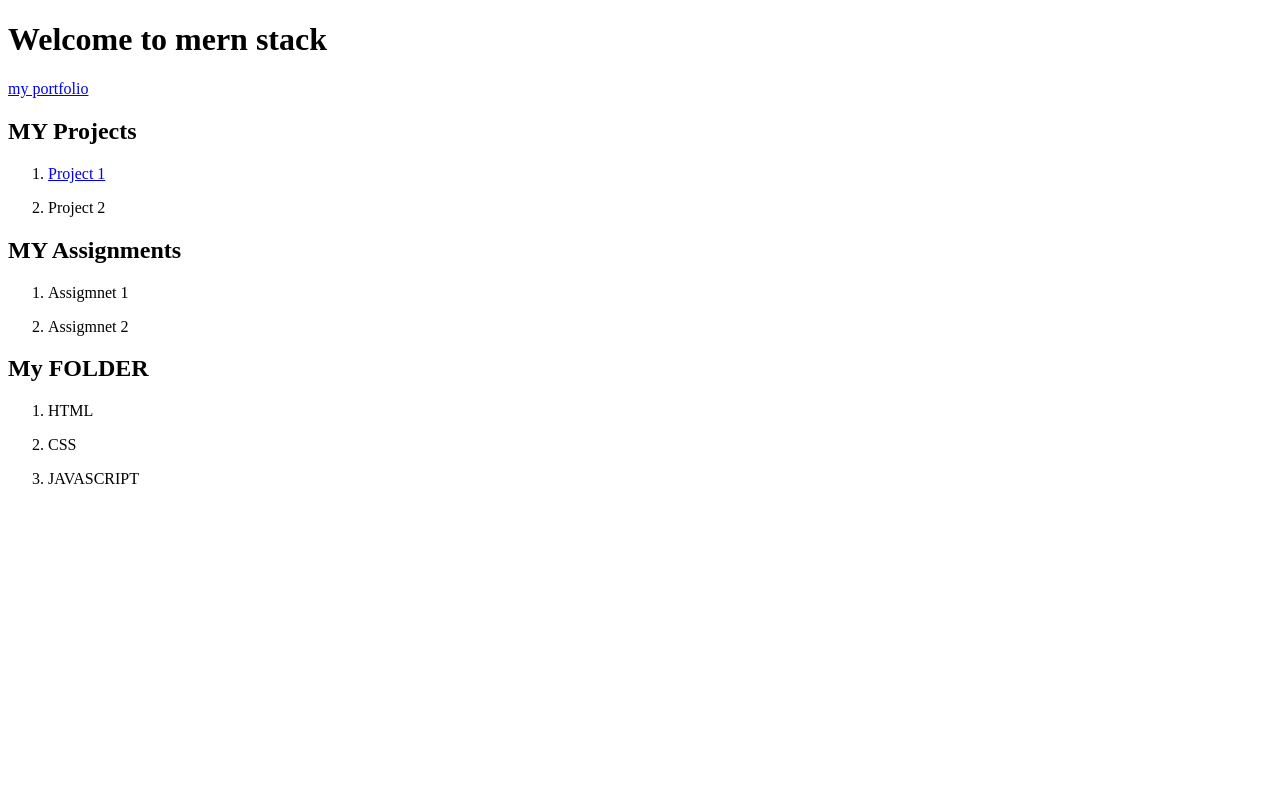
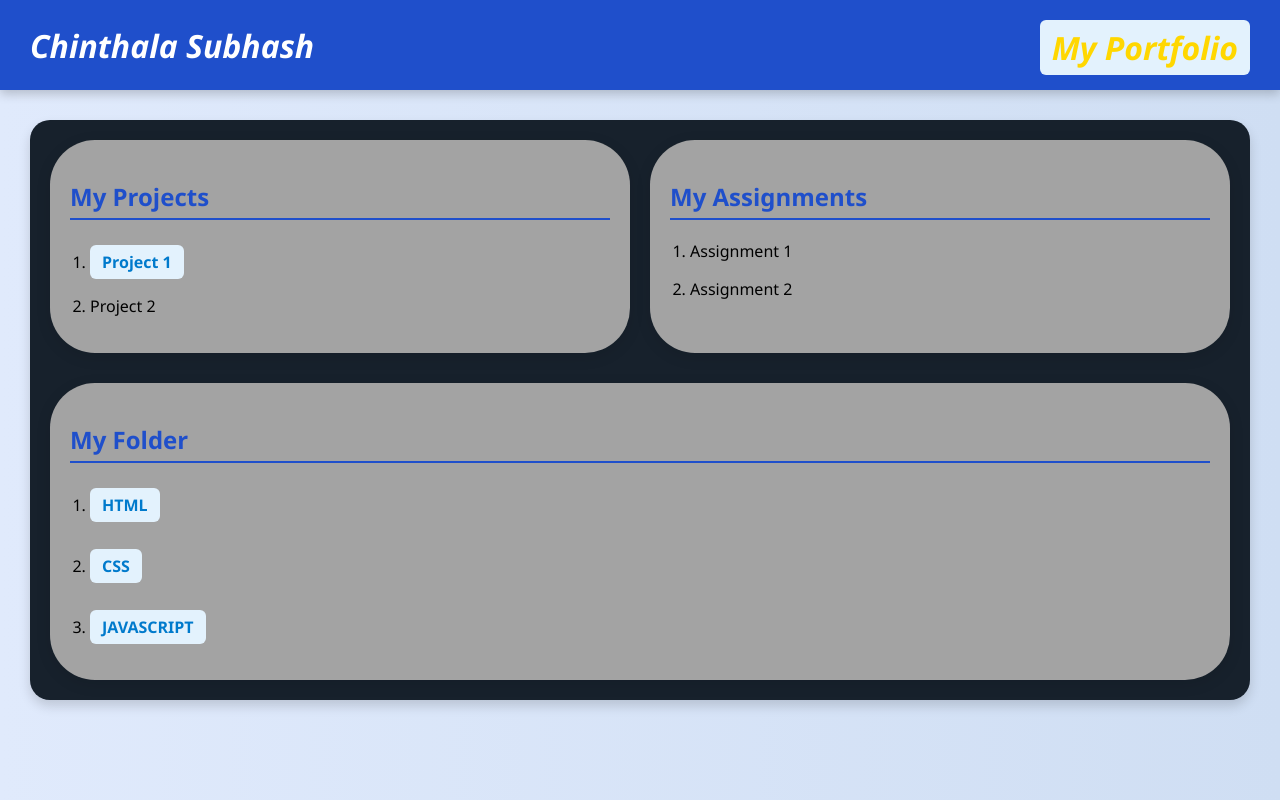
Before and after one commit to subhashchinthala/EXPLOREMERN, a plain HTML site: page index.html in a window 1280 px wide. Drawn offline with Linux system fonts and the light colour scheme.

Commit message:
modified:   index.html 	new file:   mongodb/q8.js

```diff
--- a/index.html
+++ b/index.html
@@ -1,30 +1,141 @@
 <!DOCTYPE html>
 <html lang="en">
 <head>
-    <meta charset="UTF-8">
-    <meta name="viewport" content="width=device-width, initial-scale=1.0">
+  <meta charset="UTF-8" />
+  <meta name="viewport" content="width=device-width, initial-scale=1.0" />
   <title>Document</title>
+  <style>
+    body {
+      background: linear-gradient(to right, #e0eafc, #cfdef3);
+      font-family: 'Segoe UI', Tahoma, Geneva, Verdana, sans-serif;
+      padding: 0;
+      margin: 0;
+    }
 
+    header {
+      background-color: #1f4fcb;
+      color: white;
+      display: flex;
+      justify-content: space-between;
+      align-items: center;
+      padding: 15px 30px;
+      font-style: italic;
+      box-shadow: 0 4px 10px rgba(0, 0, 0, 0.2);
+    }
+
+    header h1 {
+      margin: 0;
+      transition: color 0.3s ease;
+    }
+
+    header a {
+      color: #ffd700;
+      text-decoration: none;
+      transition: all 0.3s ease;
+    }
+
+    header a:hover {
+      color: #ffffff;
+      text-shadow: 1px 1px 2px black;
+      transform: scale(1.05);
+    }
+
+    .container {
+      background-color: rgb(23, 33, 44);
+      border-radius: 20px;
+      padding: 20px;
+      margin: 30px;
+      box-shadow: 0 6px 12px rgba(0, 0, 0, 0.15);
+    }
+
+    .subcon {
+      display: flex;
+      justify-content: space-between;
+      gap: 20px;
+      flex-wrap: wrap;
+    }
+
+    .sub1 {
+      background: rgb(163, 163, 163);
+      border-radius: 45px;
+      padding: 20px;
+      box-shadow: 0 4px 15px rgba(0, 0, 0, 0.1);
+      flex: 1;
+      min-width: 280px;
+      transition: transform 0.3s ease, box-shadow 0.3s ease;
+    }
+
+    .sub1:hover {
+      transform: translateY(-5px);
+      box-shadow: 0 8px 20px rgba(0, 0, 0, 0.2);
+    }
+
+    .sub1 h2 {
+      color: #1f4fcb;
+      border-bottom: 2px solid #1f4fcb;
+      padding-bottom: 5px;
+    }
+
+    ol {
+      padding-left: 20px;
+    }
+
+    a {
+      text-decoration: none;
+      color: #007acc;
+      font-weight: bold;
+      background-color: #e3f2fd;
+      padding: 6px 12px;
+      border-radius: 6px;
+      display: inline-block;
+      margin-top: 5px;
+      transition: all 0.3s ease;
+    }
+
+    a:hover {
+      background-color: #007acc;
+      color: white;
+      transform: scale(1.05);
+      box-shadow: 0 4px 10px rgba(0, 0, 0, 0.1);
+    }
+
+    h2 {
+      color: #333333;
+    }
+  </style>
 </head>
 <body>
-    <h1>Welcome to mern stack</h1>
-    <a href="portfolio/index.html">my portfolio</a>
-    <h2>MY Projects</h2>
+  <header>
+    <h1>Chinthala Subhash</h1>
+    <h1><a href="portfolio/index.html">My Portfolio</a></h1>
+  </header>
+
+  <div class="container">
+    <div class="subcon">
+      <div class="sub1">
+        <h2>My Projects</h2>
         <ol>
           <li><a href="p1/index.html">Project 1</a></li>
           <li><p>Project 2</p></li>
         </ol>
-    <h2>MY Assignments</h2>
+      </div>
+      <div class="sub1">
+        <h2>My Assignments</h2>
         <ol>
-        <li><p>Assigmnet 1</p></li>
-        <li><p>Assigmnet 2</p></li>
+          <li><p>Assignment 1</p></li>
+          <li><p>Assignment 2</p></li>
         </ol>
-    <h2>My FOLDER</h2>
+      </div>
+    </div>
+
+    <div class="sub1" style="margin-top: 30px;">
+      <h2>My Folder</h2>
       <ol>
-        <li><p>HTML</p></li>
-        <li><p>CSS</p></li>
-        <li><p>JAVASCRIPT</p></li>
+        <li><a href="HTML">HTML</a></li><br />
+        <li><a href="CSS">CSS</a></li><br />
+        <li><a href="JAVASCRIPT">JAVASCRIPT</a></li>
       </ol>
-
+    </div>
+  </div>
 </body>
 </html>
```
Also changed, not shown: mongodb/q8.js (added). Lines whose indentation alone changed are shown as unchanged.
